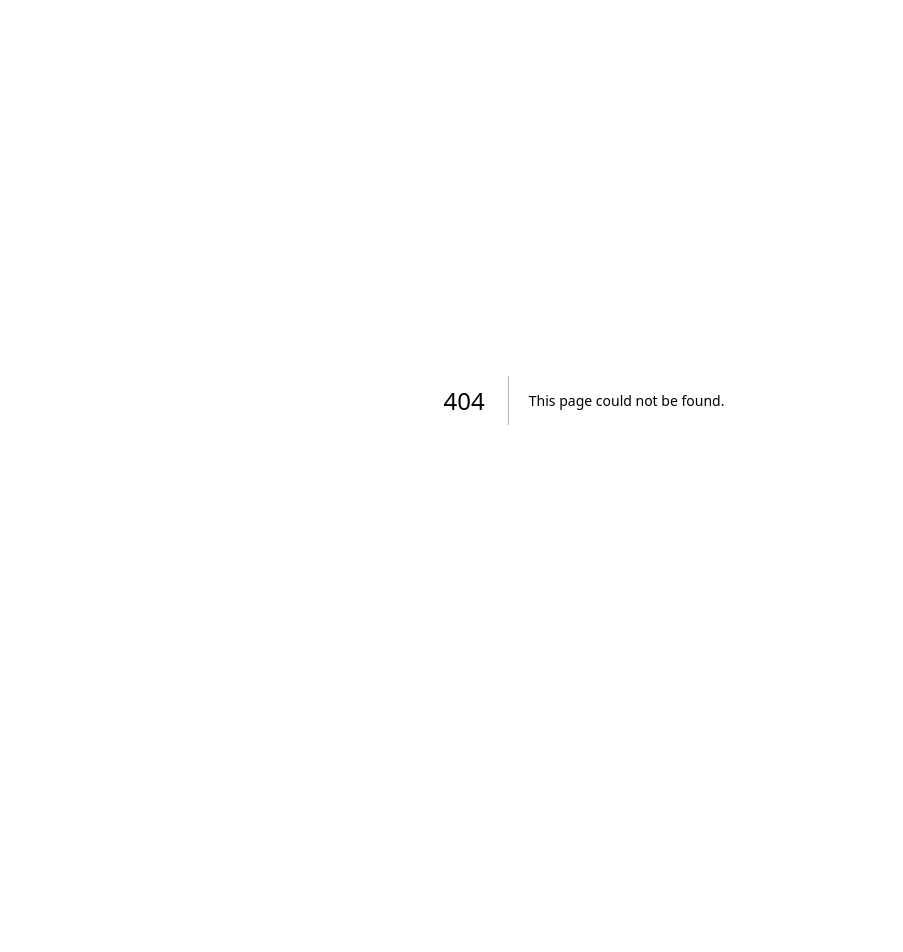
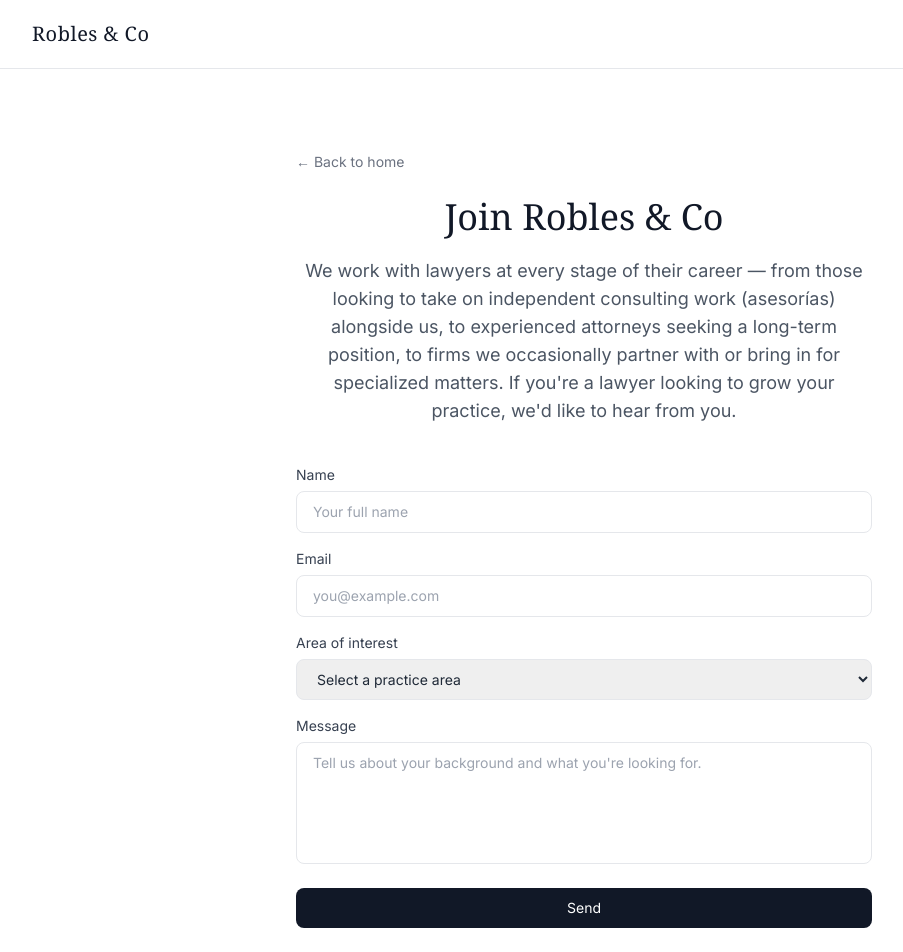
Before and after one commit to 3dwuard/Robles-Co, a Next.js app: page /careers in a window 1280 px wide. Before the commit this address had no page. Shown: the top 952 px of the page, without its empty margins (56-959 px from the left). Before the commit the page ends 800 px from the top, so only its background shows below. Built offline with nearby package versions, Linux system fonts and the light colour scheme.

Commit message:
Add multi-practice-area funnel, services section, and practice area pages

```diff
--- /dev/null
+++ b/app/careers/page.tsx
@@ -0,0 +1,128 @@
+"use client";
+
+import Link from "next/link";
+import { practiceAreas } from "@/data/practiceAreas";
+
+const inputClass =
+  "rounded-lg border border-gray-200 px-4 py-2.5 text-sm text-gray-800 outline-none focus:border-gray-400";
+
+export default function CareersPage() {
+  function handleSubmit(e: React.FormEvent) {
+    e.preventDefault();
+  }
+
+  return (
+    <main className="flex min-h-screen flex-col items-center">
+      <div className="w-full border-b border-gray-200">
+        <div className="mx-auto flex max-w-6xl items-center px-6 py-5">
+          <Link href="/" className="font-serif text-xl tracking-wide text-gray-900">
+            Robles &amp; Co
+          </Link>
+        </div>
+      </div>
+
+      <section className="w-full px-6 py-16 sm:py-20">
+        <div className="mx-auto max-w-xl">
+          <Link
+            href="/"
+            className="text-sm text-gray-500 transition-colors hover:text-gray-900"
+          >
+            ← Back to home
+          </Link>
+
+          <h1 className="mt-6 text-center font-serif text-3xl text-gray-900 sm:text-4xl">
+            Join Robles &amp; Co
+          </h1>
+
+          <p className="mt-5 text-center text-base text-gray-600 sm:text-lg">
+            We work with lawyers at every stage of their career — from those looking to take
+            on independent consulting work (asesorías) alongside us, to experienced attorneys
+            seeking a long-term position, to firms we occasionally partner with or bring in
+            for specialized matters. If you&apos;re a lawyer looking to grow your practice,
+            we&apos;d like to hear from you.
+          </p>
+
+          <form onSubmit={handleSubmit} className="mt-10 flex flex-col gap-4">
+            <div className="flex flex-col gap-1.5">
+              <label htmlFor="name" className="text-sm text-gray-700">
+                Name
+              </label>
+              <input
+                id="name"
+                name="name"
+                type="text"
+                placeholder="Your full name"
+                className={inputClass}
+              />
+            </div>
+
+            <div className="flex flex-col gap-1.5">
+              <label htmlFor="email" className="text-sm text-gray-700">
+                Email
+              </label>
+              <input
+                id="email"
+                name="email"
+                type="email"
+                placeholder="you@example.com"
+                className={inputClass}
+              />
+            </div>
+
+            <div className="flex flex-col gap-1.5">
+              <label htmlFor="areaOfInterest" className="text-sm text-gray-700">
+                Area of interest
+              </label>
+              <select
+                id="areaOfInterest"
+                name="areaOfInterest"
+                defaultValue=""
+                className={inputClass}
+              >
+                <option value="" disabled>
+                  Select a practice area
+                </option>
+                {practiceAreas.map((area) => (
+                  <option key={area.slug} value={area.title}>
+                    {area.title}
+                  </option>
+                ))}
+              </select>
+            </div>
+
+            <div className="flex flex-col gap-1.5">
+              <label htmlFor="message" className="text-sm text-gray-700">
+                Message
+              </label>
+              <textarea
+                id="message"
+                name="message"
+                rows={5}
+                placeholder="Tell us about your background and what you're looking for."
+                className={`${inputClass} resize-none`}
+              />
+            </div>
+
+            <button
+              type="submit"
+              className="mt-2 rounded-lg bg-gray-900 px-4 py-2.5 text-sm text-white transition-colors hover:bg-gray-800"
+            >
+              Send
+            </button>
+          </form>
+
+          <p className="mt-8 text-center text-sm text-gray-500">
+            Prefer to send your CV directly? Email us at{" "}
+            <a
+              href="mailto:careers@roblesandco.mx"
+              className="text-gray-700 underline underline-offset-2 hover:text-gray-900"
+            >
+              careers@roblesandco.mx
+            </a>
+            .
+          </p>
+        </div>
+      </section>
+    </main>
+  );
+}
--- a/app/page.tsx
+++ b/app/page.tsx
@@ -3,7 +3,7 @@
 import { useState } from "react";
 import Link from "next/link";
 import Image from "next/image";
-import { Menu, ShieldCheck, MapPin } from "lucide-react";
+import { ChevronDown, Menu, ShieldCheck, MapPin } from "lucide-react";
 import IntakePanel from "@/components/intake/IntakePanel";
 import { practiceAreas } from "@/data/practiceAreas";
 
@@ -26,6 +26,7 @@ const links: NavLink[] = [
   { label: "Services", href: "#services" },
   { label: "Team", href: "/team" },
   { label: "Cases", href: "#cases" },
+  { label: "Careers", href: "/careers" },
 ];
 
 function NavAnchor({ link, className, onClick }: { link: NavLink; className: string; onClick?: () => void }) {
@@ -101,11 +102,27 @@ const cases = [
     description:
       "Coordinated a home purchase alongside a temporary residency application for a relocating family.",
   },
+  {
+    tag: "Mexico City · fideicomiso structuring",
+    description:
+      "Structured a fideicomiso for a foreign family acquiring a residential property, ensuring full compliance with restricted-zone regulations.",
+  },
+  {
+    tag: "Cancún · developer contract review",
+    description:
+      "Reviewed and renegotiated a pre-construction contract, adding buyer protections against delivery delays.",
+  },
+  {
+    tag: "Mexico City · corporate restructuring",
+    description:
+      "Advised a mid-size company through a merger, coordinating due diligence and regulatory filings.",
+  },
 ];
 
 export default function Home() {
   const [isMenuOpen, setIsMenuOpen] = useState(false);
   const [language, setLanguage] = useState<"EN" | "ES">("EN");
+  const [casesExpanded, setCasesExpanded] = useState(false);
 
   return (
     <main className="flex min-h-screen flex-col items-center">
@@ -252,7 +269,7 @@ export default function Home() {
           </h2>
 
           <div className="mt-10 flex flex-col">
-            {cases.map((item, i) => (
+            {cases.slice(0, 3).map((item, i) => (
               <div
                 key={item.tag}
                 className={`py-6 ${i !== 0 ? "border-t border-gray-200" : ""}`}
@@ -266,6 +283,40 @@ export default function Home() {
               </div>
             ))}
           </div>
+
+          <div
+            className={`grid overflow-hidden transition-[grid-template-rows] duration-500 ease-in-out ${
+              casesExpanded ? "grid-rows-[1fr]" : "grid-rows-[0fr]"
+            }`}
+          >
+            <div className="min-h-0 overflow-hidden">
+              <div className="flex flex-col">
+                {cases.slice(3).map((item) => (
+                  <div key={item.tag} className="border-t border-gray-200 py-6">
+                    <p className="font-mono text-xs uppercase tracking-wide text-gray-400">
+                      {item.tag}
+                    </p>
+                    <p className="mt-2 font-serif text-lg text-gray-800">
+                      {item.description}
+                    </p>
+                  </div>
+                ))}
+              </div>
+            </div>
+          </div>
+
+          {!casesExpanded && (
+            <div className="mt-6 flex justify-center">
+              <button
+                type="button"
+                onClick={() => setCasesExpanded(true)}
+                className="inline-flex items-center gap-1.5 rounded-full border border-gray-200 px-4 py-2 text-sm text-gray-600 transition-colors hover:border-gray-400 hover:text-gray-900"
+              >
+                Continue reading
+                <ChevronDown className="h-4 w-4" />
+              </button>
+            </div>
+          )}
         </div>
       </section>
 
```
